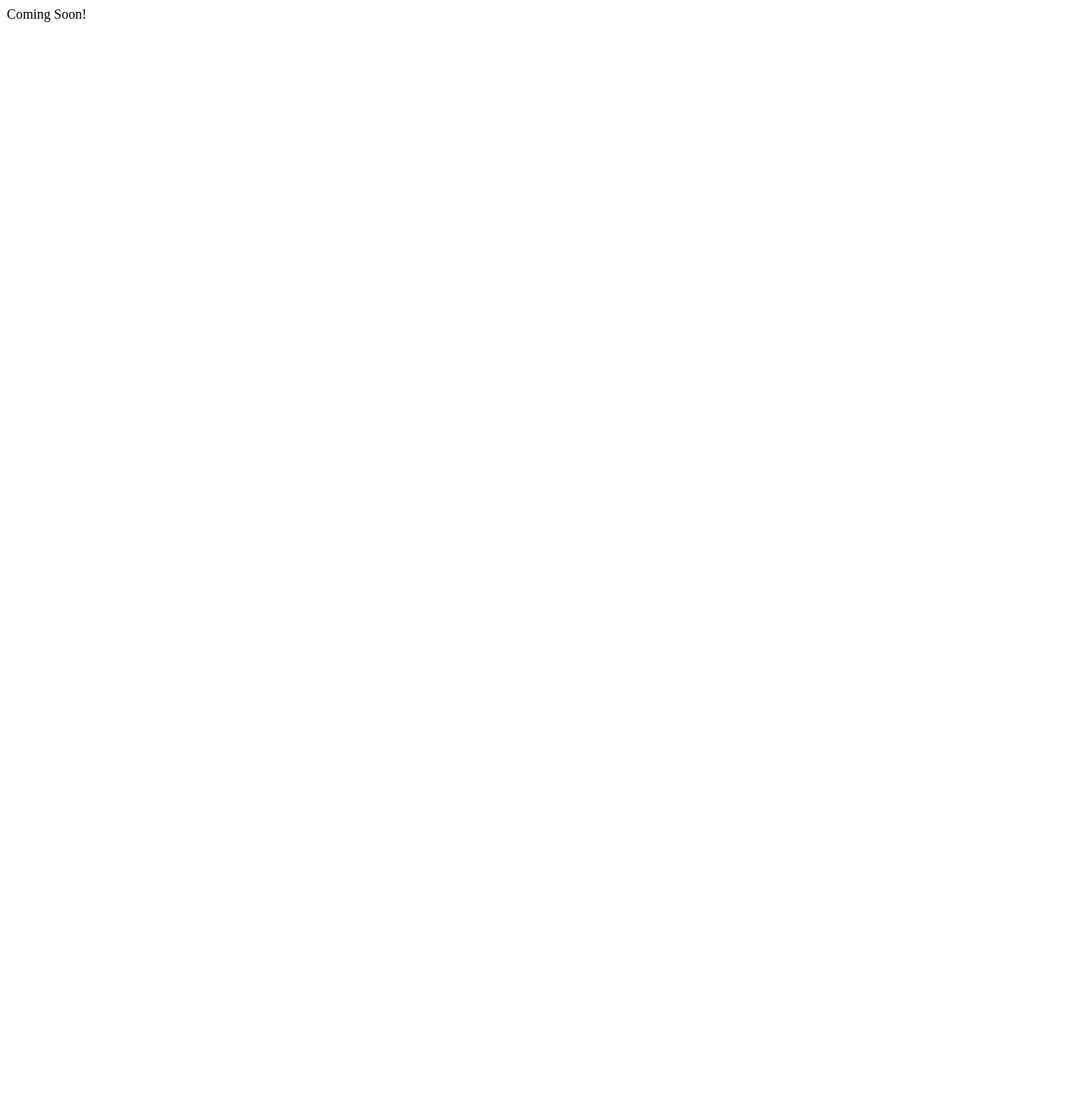
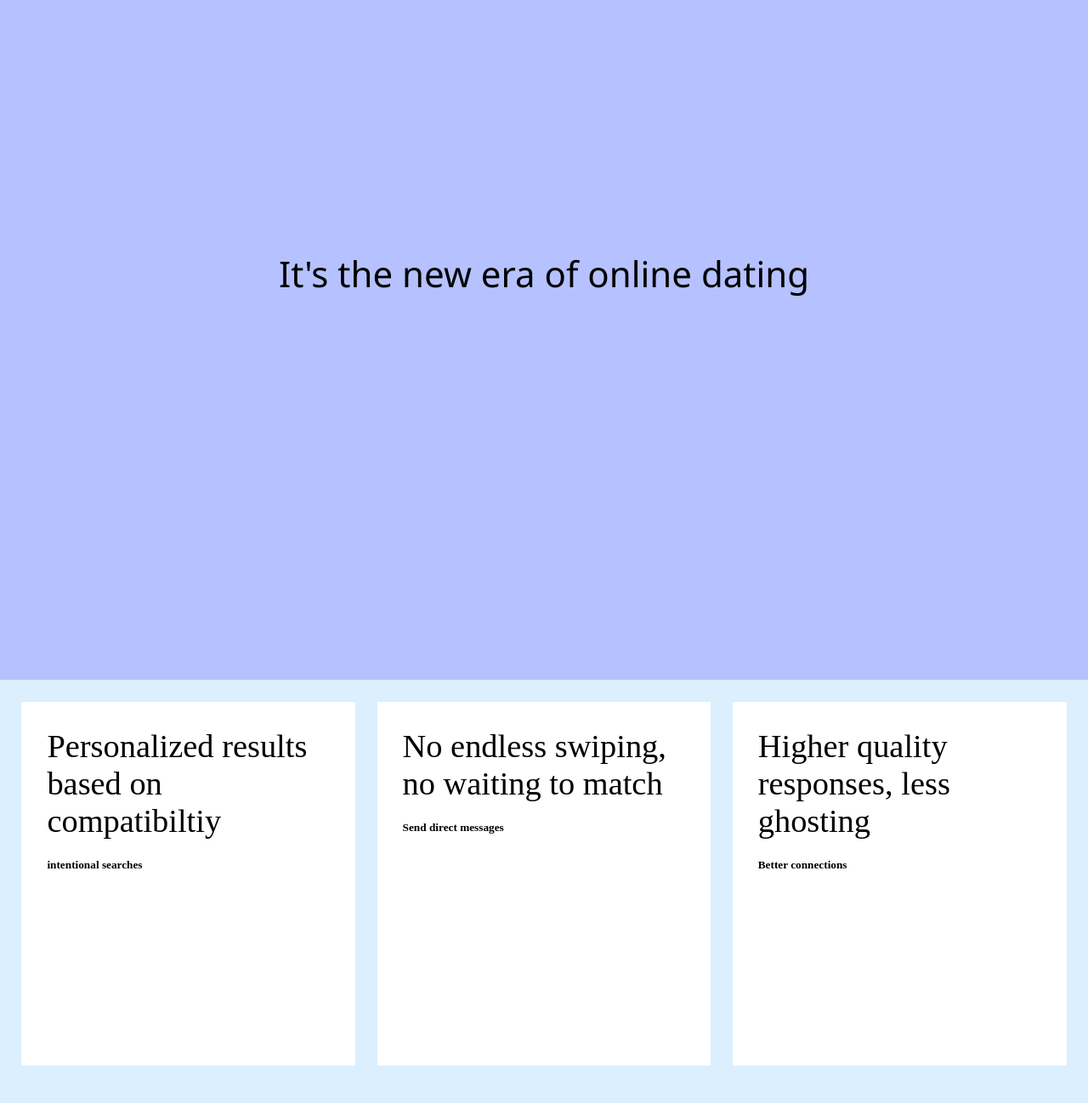
Before and after one commit to anyahsu280/feather-landing-page, a plain HTML site: page index.html in a window 1280 px wide. Shown: the top 1298 px of the page at 85% size. Before the commit the page ends 800 px from the top, so only its background shows below. Drawn offline with Linux system fonts and the light colour scheme.

Commit message:
Add stylesheet and HTML scaffolding

```diff
--- a/index.html
+++ b/index.html
@@ -1,5 +1,30 @@
 <!DOCTYPE html>
 <head></head>
 <body>
-<div>Coming Soon!</div>
+    <link rel="stylesheet" href="/styles/main.css">
+    <div class="title-prompt-container">
+        <h3 class="title-prompt">It's the new era of online dating</h3>
+    </div>
+    <div class="tile-container">
+        <div class="tile">
+            <p>Personalized results based on compatibiltiy</p>
+
+            <h5>intentional searches</h5>
+        </div>
+        <div class="tile">
+            <p>No endless swiping, no waiting to match</p>
+
+            <h5>Send direct messages</h5>
+        </div>
+        <div class="tile">
+            <p>Higher quality responses, less ghosting</p>
+
+            <h5>Better connections</h5>
+        </div>
+    </div>
+    <div class="coming-soon-container">
+        <h1>Coming Soon!</h1>
+        <div>
+        </div>
+    </div>
 </body>
--- /dev/null
+++ b/styles/main.css
@@ -0,0 +1,50 @@
+body {
+    background-color: #DBEFFE;
+    margin: 0;
+}
+
+.title-prompt-container {
+    height: 100vh;
+    width: 100vw;
+    display: flex;
+    align-items: center;
+    justify-content: center;
+    background-color: rgba(181 194 255);
+    margin: 0;
+}
+
+.title-prompt {
+    font-size: 42px;
+    font-weight: 100;
+    font-family: 'Segoe UI', Tahoma, Geneva, Verdana, sans-serif;
+    margin-bottom: 200px;
+}
+
+.tile-container {
+    display: flex;
+    flex-direction: row;
+    justify-content: space-evenly;
+    align-items: center;
+    width: 100%;
+}
+
+.tile {
+    height: 46vh;
+    width: 26vw;
+    max-width: 500px;
+    background-color: white;
+    margin-top: 2%;
+    margin-bottom: 2%;
+    padding: 30px;
+}
+
+.tile p {
+    margin: 0;
+    font-size: 240%;
+}
+
+.coming-soon-container {
+    height: 50vh;
+    margin-bottom: 100px;
+    background-color: white;
+}
```
